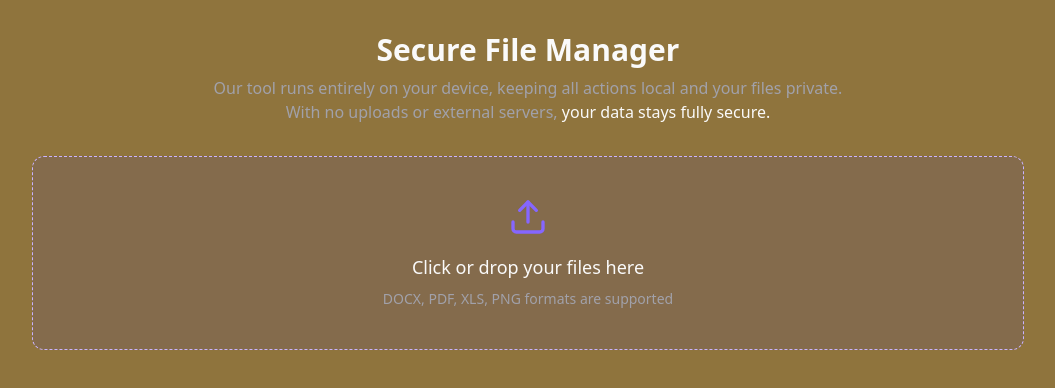
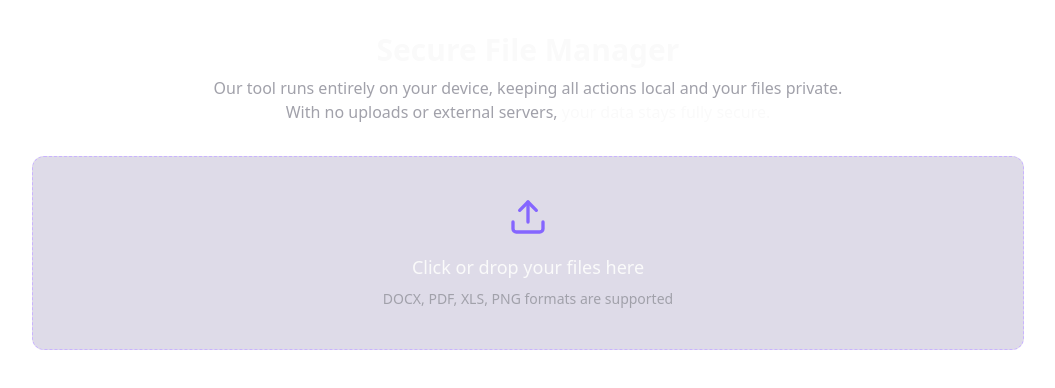
Before and after one commit to altancansu/fileflow-alchemy-vault, a React (Vite) app: page / in a window 1280 px wide. Shown: the top 388 px of the page, without its empty margins (112-1167 px from the left). Built offline with nearby package versions, Linux system fonts and the light colour scheme.

Commit message:
Fix: Adjust background color
The AI updated the background color to rgba(40, 40, 40, 1) in `src/index.css`.

```diff
--- a/src/index.css
+++ b/src/index.css
@@ -5,7 +5,7 @@
 
 @layer base {
   :root {
-    --background: 40 40 40;
+    --background: #282828;
     --foreground: 0 0% 98%;
     --card: 240 10% 3.9%;
     --card-foreground: 0 0% 98%;
```
